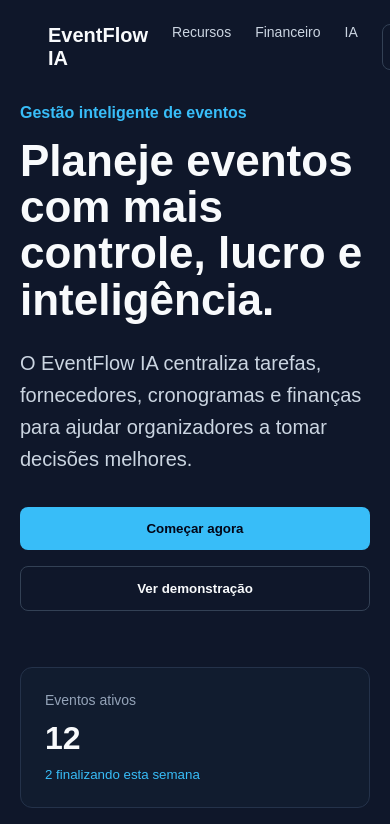
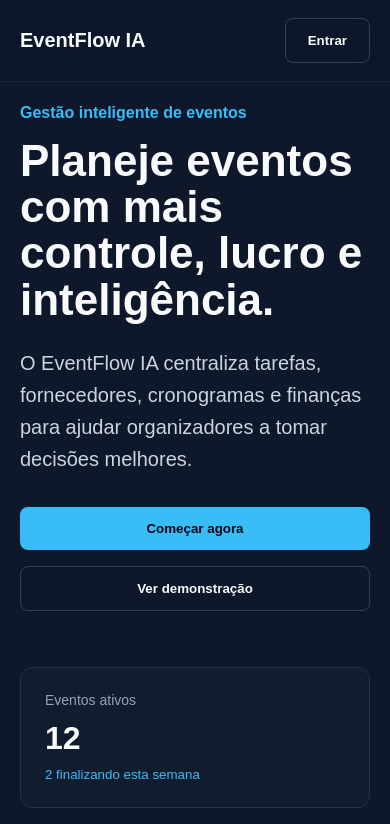
Before and after one commit to viniciuslopes1023-spec/EVENTFLOW-IA, a React (Vite) app in the folder frontend/app/: page / in a window 390 px wide. Shown: the top 824 px of the page. Built offline with nearby package versions, Linux system fonts and the light colour scheme.

Commit message:
fix: correct header styles and responsive media query

```diff
--- a/frontend/app/src/components/Header/header.css
+++ b/frontend/app/src/components/Header/header.css
@@ -1,10 +1,13 @@
 .header {
-    -align-items: center;
+    align-items: center;
+    backdrop-filter: blur(16px);
+    background: rgba(15, 23, 42, 0.72);
+    border-bottom: 1px solid rgba(148, 163, 184, 0.12);
     display: flex;
     justify-content: space-between;
     gap: 24px;
     left: 0;
-    padding: 24px 48px;
+    padding: 20px 48px;
     position: fixed;
     right: 0;
     top: 0;
@@ -27,6 +30,16 @@
     text-decoration: none;
 }
 
-.header-nav a:haver {
-    color: 38bdf8;
+.header-nav a:hover {
+    color: #38bdf8;
 }
+
+@media (max-width: 720px) {
+    .header {
+        padding: 18px 20px;
+    }
+
+    .header-nav {
+        display: none;
+    }
+}
```
